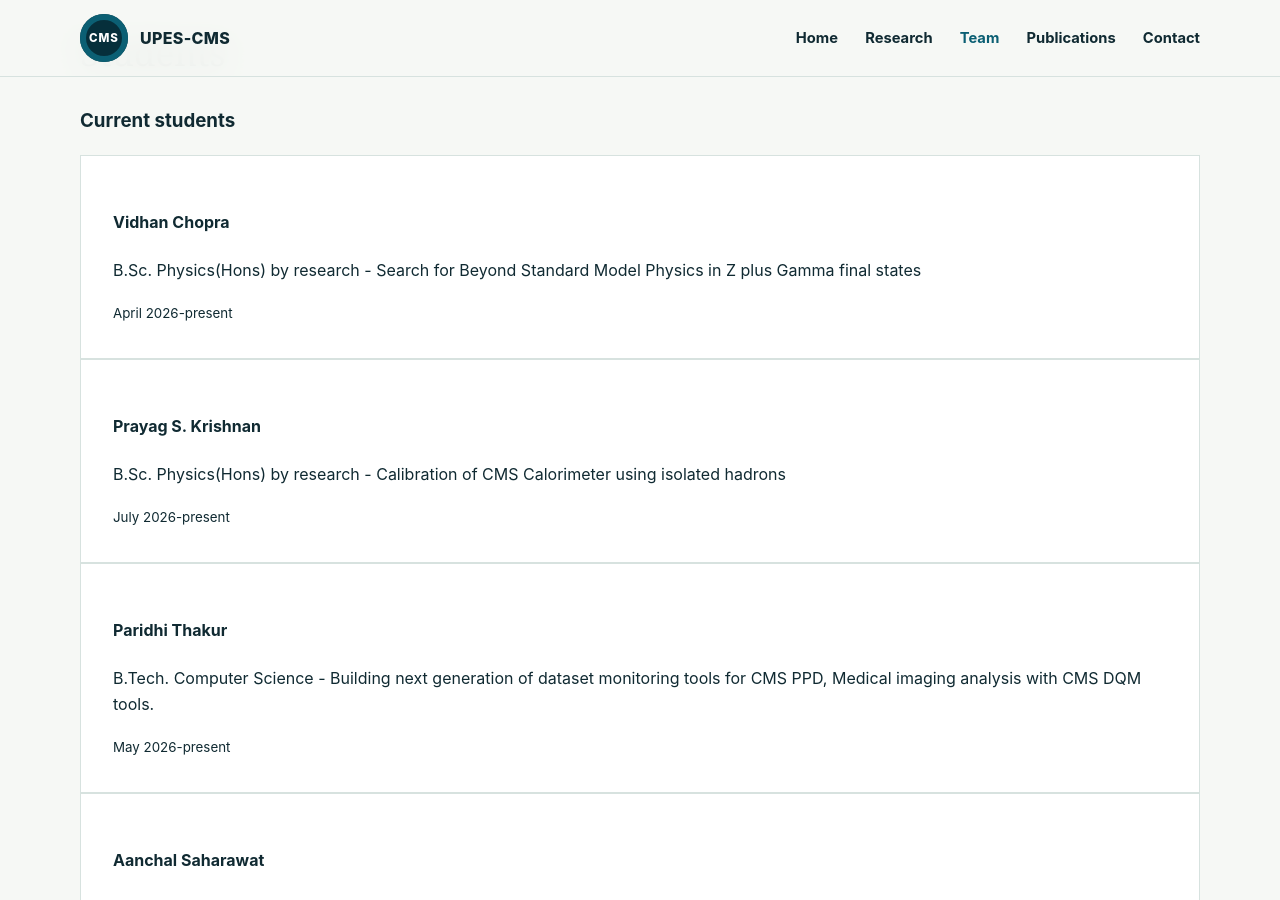
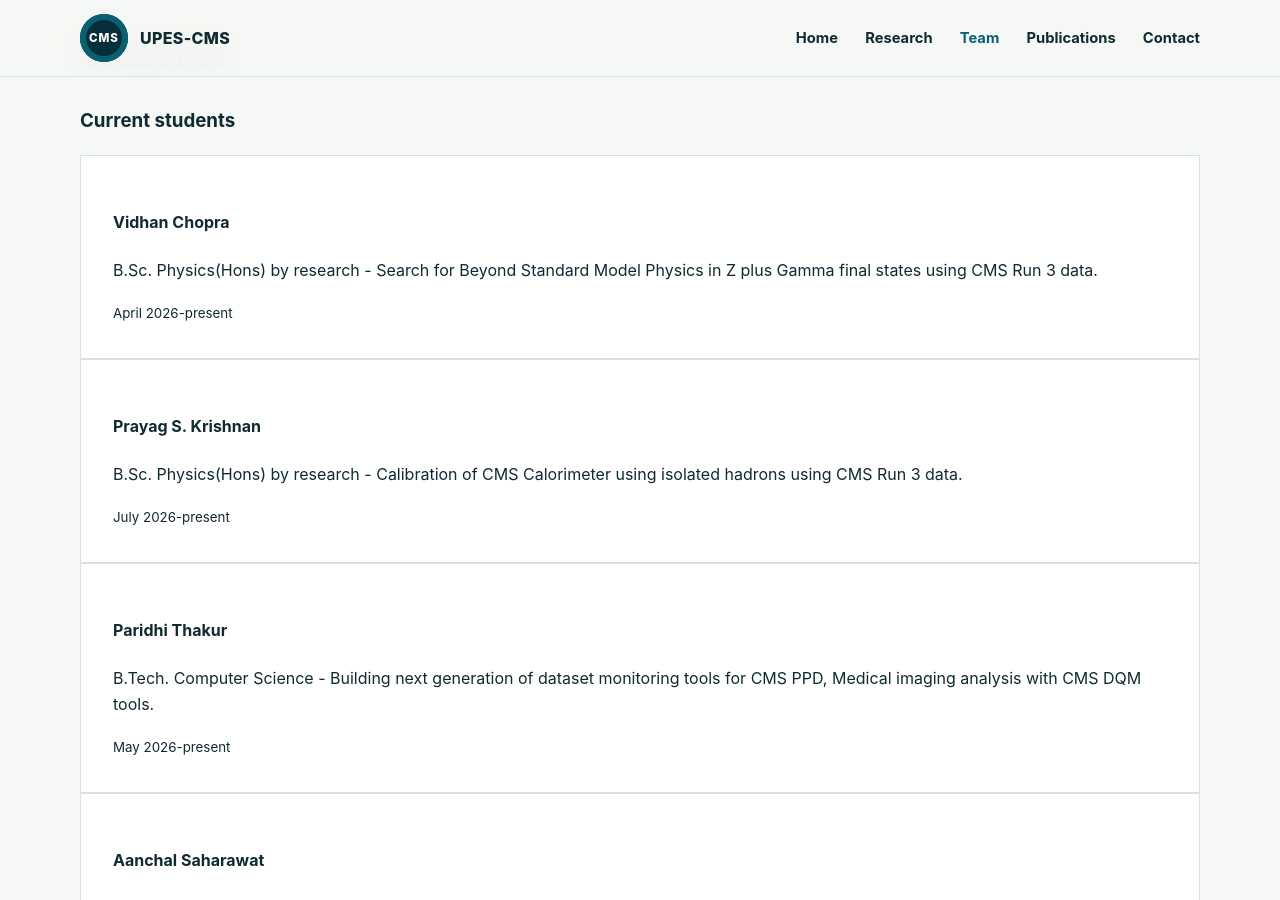
Before and after one commit to upes-cms/upes-cms.github.io, a Jekyll site: the page built from _pages/team.md, in a window 1280 px wide and 900 px high, scrolled down 1093 px. Built offline with Jekyll 4.4.1, drawn with Linux system fonts in a browser that asks for light colours.

Commit message:
add students

```diff
--- a/_data/students.yml
+++ b/_data/students.yml
@@ -1,13 +1,13 @@
 current:
     - name: Vidhan Chopra
       programme: B.Sc. Physics(Hons) by research
-      topic: Search for Beyond Standard Model Physics in Z plus Gamma final states
+      topic: Search for Beyond Standard Model Physics in Z plus Gamma final states using CMS Run 3 data.
       period: April 2026-present
       #email:
 
     - name: Prayag S. Krishnan
       programme: B.Sc. Physics(Hons) by research
-      topic: Calibration of CMS Calorimeter using isolated hadrons
+      topic: Calibration of CMS Calorimeter using isolated hadrons using CMS Run 3 data.
       period: July 2026-present
       #email:
 
```
